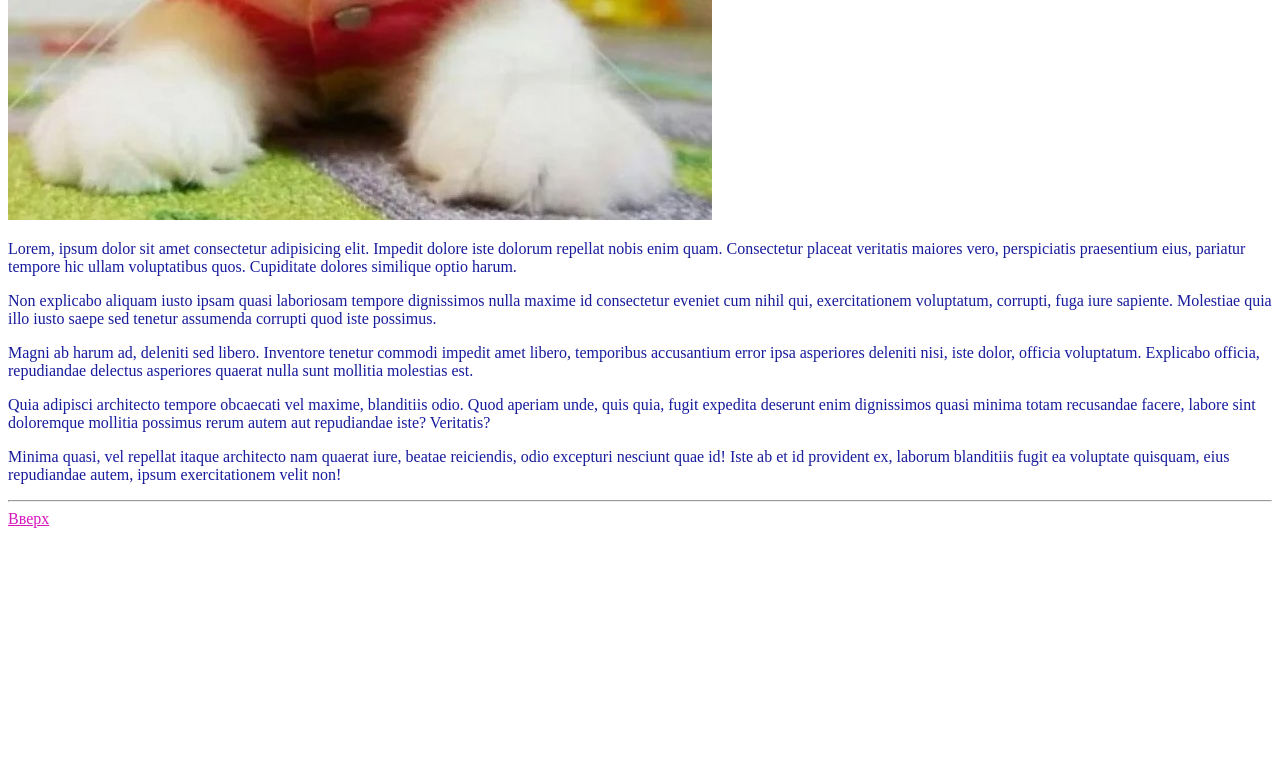
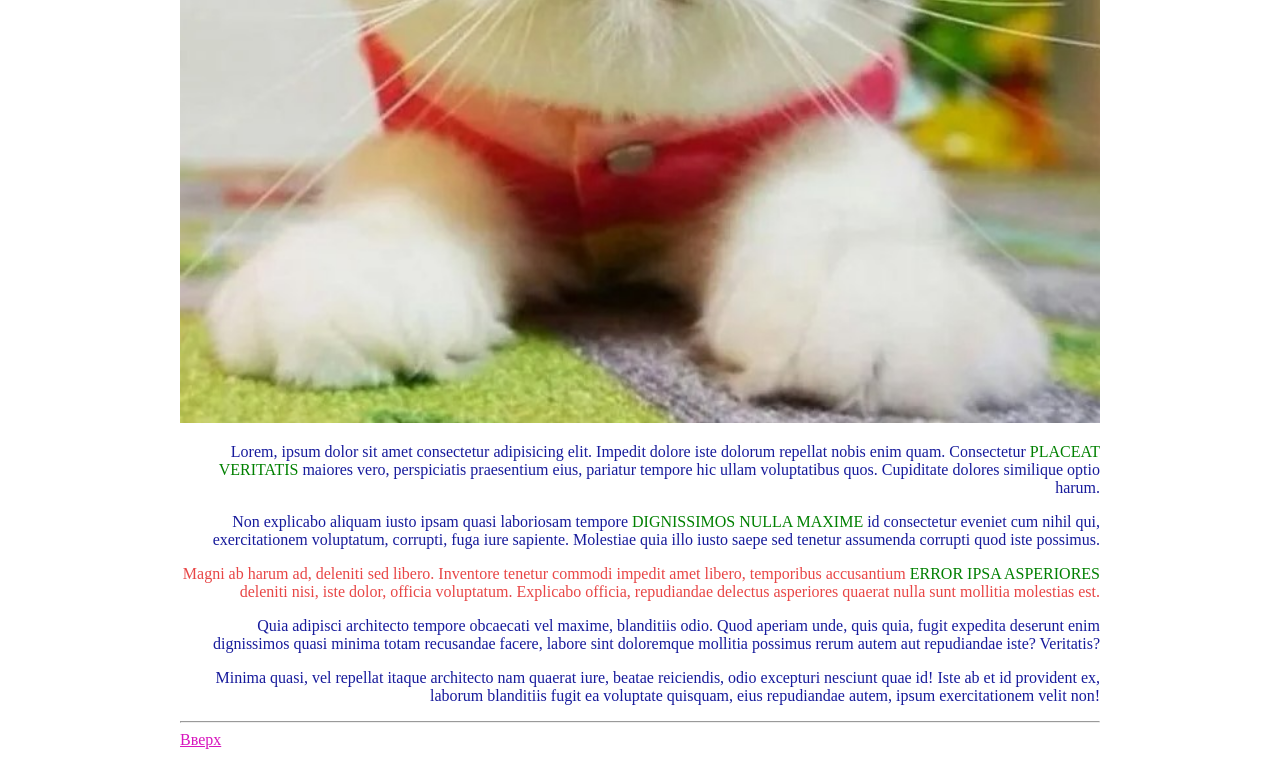
Before and after one commit to itstepgomel/step02-css, a plain HTML site: page index.html in a window 1280 px wide. Shown: the part 521-1278 px from the top of the page. Before the commit the page ends 1057 px from the top, so only its background shows below. Drawn offline with Linux system fonts and the light colour scheme.

Commit message:
Add files via upload

```diff
--- a/index.html
+++ b/index.html
@@ -11,9 +11,9 @@
         <!-- h1>lorem8 -->
         <h1>Lorem ipsum dolor sit amet consectetur adipisicing elit.</h1>
         <img src="Screenshot_1.jpg" alt="">
-        <p>Lorem, ipsum dolor sit amet consectetur adipisicing elit. Impedit dolore iste dolorum repellat nobis enim quam. Consectetur placeat veritatis maiores vero, perspiciatis praesentium eius, pariatur tempore hic ullam voluptatibus quos. Cupiditate dolores similique optio harum.</p>
-        <p>Non explicabo aliquam iusto ipsam quasi laboriosam tempore dignissimos nulla maxime id consectetur eveniet cum nihil qui, exercitationem voluptatum, corrupti, fuga iure sapiente. Molestiae quia illo iusto saepe sed tenetur assumenda corrupti quod iste possimus.</p>
-        <p>Magni ab harum ad, deleniti sed libero. Inventore tenetur commodi impedit amet libero, temporibus accusantium error ipsa asperiores deleniti nisi, iste dolor, officia voluptatum. Explicabo officia, repudiandae delectus asperiores quaerat nulla sunt mollitia molestias est.</p>
+        <p>Lorem, ipsum dolor sit amet consectetur adipisicing elit. Impedit dolore iste dolorum repellat nobis enim quam. Consectetur <span class="textBigGreen">placeat veritatis</span>  maiores vero, perspiciatis praesentium eius, pariatur tempore hic ullam voluptatibus quos. Cupiditate dolores similique optio harum.</p>
+        <p>Non explicabo aliquam iusto ipsam quasi laboriosam tempore <span class="textBigGreen">dignissimos nulla maxime</span> id consectetur eveniet cum nihil qui, exercitationem voluptatum, corrupti, fuga iure sapiente. Molestiae quia illo iusto saepe sed tenetur assumenda corrupti quod iste possimus.</p>
+        <p class="scream">Magni ab harum ad, deleniti sed libero. Inventore tenetur commodi impedit amet libero, temporibus accusantium <span class="textBigGreen">error ipsa asperiores</span> deleniti nisi, iste dolor, officia voluptatum. Explicabo officia, repudiandae delectus asperiores quaerat nulla sunt mollitia molestias est.</p>
         <p>Quia adipisci architecto tempore obcaecati vel maxime, blanditiis odio. Quod aperiam unde, quis quia, fugit expedita deserunt enim dignissimos quasi minima totam recusandae facere, labore sint doloremque mollitia possimus rerum autem aut repudiandae iste? Veritatis?</p>
         <p>Minima quasi, vel repellat itaque architecto nam quaerat iure, beatae reiciendis, odio excepturi nesciunt quae id! Iste ab et id provident ex, laborum blanditiis fugit ea voluptate quisquam, eius repudiandae autem, ipsum exercitationem velit non!</p>
         <hr>
--- a/main.css
+++ b/main.css
@@ -5,3 +5,26 @@ body{
 a{
     color: rgb(215, 21, 189);
 }
+
+.scream{
+    color: #e84646;
+}
+
+img{
+    width: 100%;
+
+}
+
+.wrapper{
+    max-width: 920px;
+    margin: 0 auto;
+}
+
+.textBigGreen{
+    text-transform: uppercase;
+    color: green;
+}
+
+p{
+    text-align: right;
+}
```
